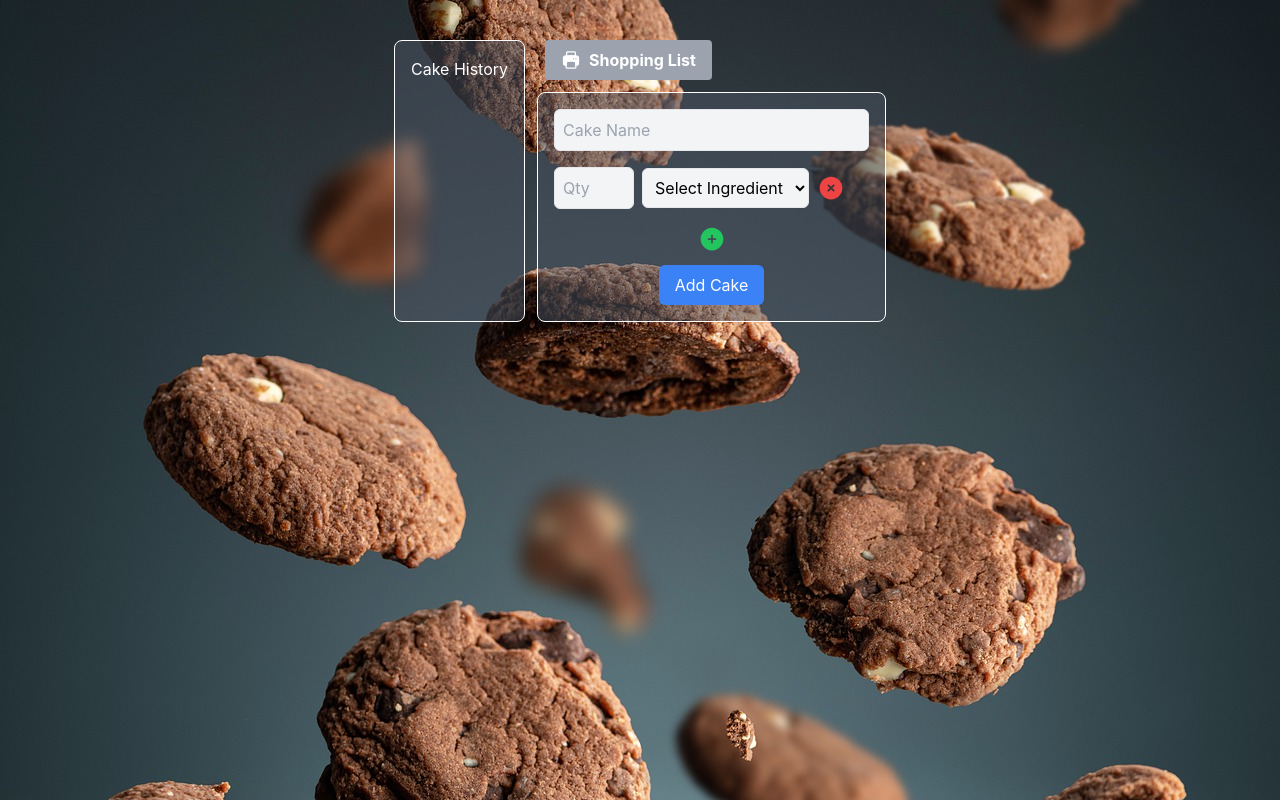
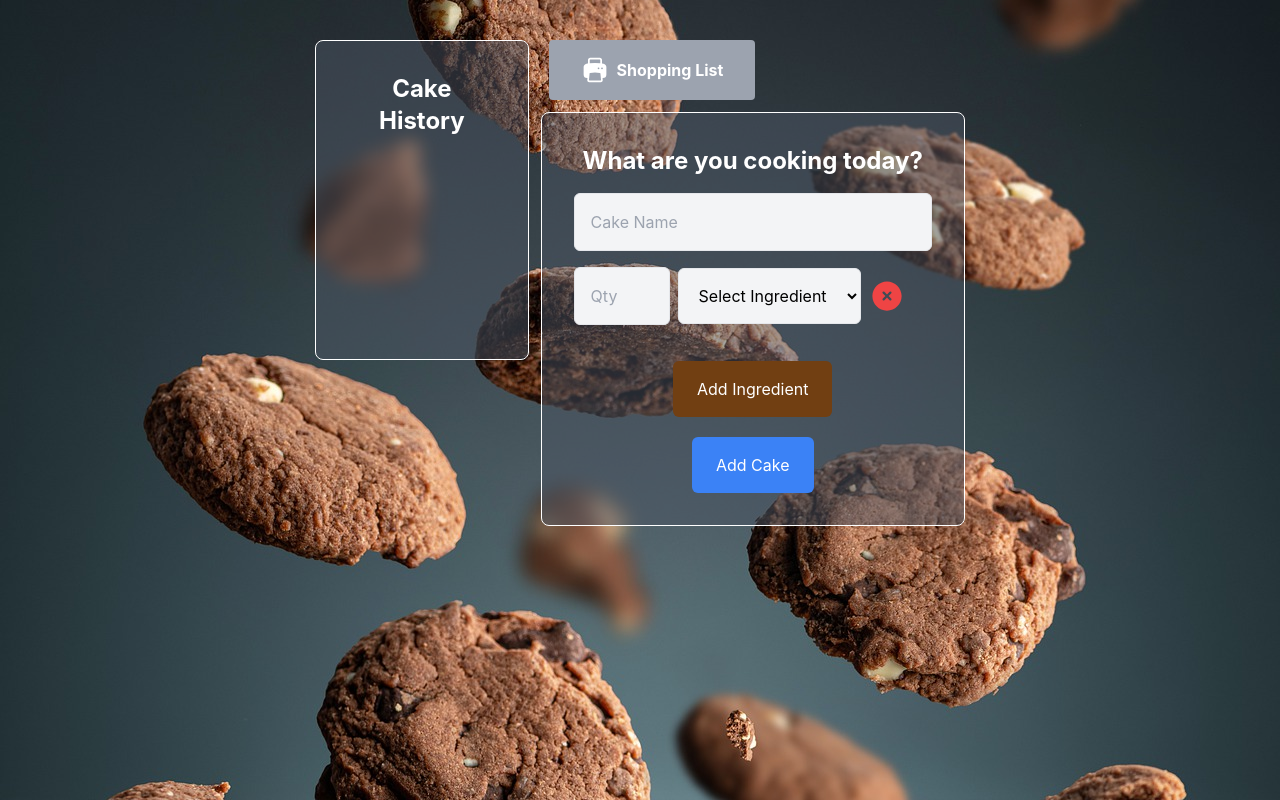
Before and after one commit to G29T/YummyCakeRecipePlanner, a React (Create React App) app: page / in a window 1280 px wide. Built offline with nearby package versions, Linux system fonts and the light colour scheme.

Commit message:
Make the web app responsive

```diff
--- a/src/components/cake-history/CakeHistory.jsx
+++ b/src/components/cake-history/CakeHistory.jsx
@@ -6,25 +6,25 @@ const CakeHistory = () => {
 
     return(
         <>
-            <p className="text-white text-center mb-4">Cake History</p>
+            <p className="text-white text-center text-lg md:text-xl lg:text-2xl font-bold mb-4">Cake History</p>
             <ul className="divide-y divide-gray-200">
                 {Object.keys(cakes).map(cakeKey => (
                     <li key={cakeKey} className="flex py-2 text-white">
-                        <span className='mr-2'>{cakes[cakeKey].name}</span>
+                        <span className='mr-2 text-sm md:text-base lg:text-lg'>{cakes[cakeKey].name}</span>
                         <div className="flex space-x-2">
                             <button
                                 type="button"
                                 className="text-white hover:text-gray-300"
 
                             >
-                                <PencilIcon className="h-4 w-4 mr-1" />
+                                <PencilIcon className="h-4 w-4 md:h-5 md:w-5 lg:h-6 lg:w-6 mr-1" />
                             </button>
                             <button
                                 type="button"
                                 className=" text-white hover:text-gray-300 "
 
                             >
-                                <TrashIcon className="h-4 w-4" />
+                                <TrashIcon className="h-4 w-4 md:h-5 md:w-5 lg:h-6 lg:w-6" />
                             </button>
                         </div>
                     </li>
--- a/src/components/cake-recip-form/CakeRecipeForm.jsx
+++ b/src/components/cake-recip-form/CakeRecipeForm.jsx
@@ -4,7 +4,7 @@ import { useCakeContext} from '../../context/CakeProvider';
 import { ingredientsData } from '../../data/ingredients-data';
 import IngredientList from '../ingredient-list/IngredientList';
 import CakeHistory from '../cake-history/CakeHistory';
-import { XCircleIcon, PlusCircleIcon, PrinterIcon } from '@heroicons/react/24/solid';
+import { XCircleIcon, PrinterIcon } from '@heroicons/react/24/solid';
 
 const CakeRecipeForm = () => {
     const { updateCakes, printShoppingList } = useCakeContext()
@@ -38,29 +38,30 @@ const CakeRecipeForm = () => {
 
     return(
         <div className="flex justify-center items-center mt-8">
-            <div className="flex flex-col md:flex-row max-w-2xl space-y-8 md:space-y-0 md:space-x-3">
-                <div className="w-full md:w-3/10 p-4 max-h-80 mt-2 overflow-y-auto border border-white bg-gray-600 bg-opacity-50 rounded-lg">
+            <div className="flex flex-col md:flex-row max-w-md md:max-w-2xl lg:max-w-4xl xl:max-w-6xl space-y-8 md:space-y-0 md:space-x-3">
+                <div className="w-full md:w-1/3 p-4 md:p-6 lg:p-8 max-h-80 mt-2 overflow-y-auto border border-white bg-gray-600 bg-opacity-50 rounded-lg">
                     <CakeHistory />
                 </div>
-                <div className="w-full md:w-7/10">
+                <div className="w-full md:w-2/3">
                     <div className="flex items-start">
                         <button
                             type="button"
                             data-testid="print-shopping-list"
                             onClick={printShoppingList}
-                            className="flex items-center mt-2 mb-3 ml-2 bg-gray-400 hover:bg-gray-500 text-white font-bold py-2 px-4 rounded"
+                            className="flex items-center mt-2 mb-3 ml-2 bg-gray-400 hover:bg-gray-500 text-white font-bold py-2 px-4 md:py-3 md:px-6 lg:py-4 lg:px-8 rounded"
                             >
-                                <PrinterIcon className="h-5 w-5 mr-2" />
+                                <PrinterIcon className="h-5 w-5 md:h-6 md:w-6 lg:h-7 lg:w-7 mr-2" />
                                 Shopping List
                         </button>
                     </div>
 
                     <form
-                        className="max-w-md mx-auto p-4 border border-white bg-gray-600 bg-opacity-50 rounded-lg"
+                        className="max-w-md mx-auto p-4 md:p-6 lg:p-8 border border-white bg-gray-600 bg-opacity-50 rounded-lg"
                         onSubmit={handleSubmit}
                     >
+                        <p className="text-white text-center text-lg md:text-xl lg:text-2xl font-bold mb-4">What are you cooking today?</p>
                         <input
-                            className="w-full p-2 mb-4 border rounded-md bg-gray-100 focus:outline-none focus:border-blue-500"
+                            className="w-full p-2 md:p-3 lg:p-4 mb-4 border rounded-md bg-gray-100 focus:outline-none focus:border-blue-500"
                             type="text"
                             placeholder="Cake Name"
                             value={cakeName}
@@ -68,7 +69,7 @@ const CakeRecipeForm = () => {
                             required
                         />
                         {cakeIngredients.map((ingredient, index) => (
-                            <div className="flex flex-row items-center mb-2" key={ingredient.id}>
+                            <div className="flex flex-row items-center mb-2 md:mb-3 lg:mb-4" key={ingredient.id}>
                                 <IngredientList
                                 key={ingredient.id}
                                 index={index}
@@ -81,7 +82,7 @@ const CakeRecipeForm = () => {
                                     onClick={() => removeIngredient(ingredient.id)}
                                     className="ml-2 mr-6 text-red-500 hover:text-red-600"
                                 >
-                                    <XCircleIcon className="h-7 w-7"/>
+                                    <XCircleIcon className="h-7 w-7 md:h-8 md:w-8 lg:h-9 lg:w-9"/>
                                 </button>
                             </div>
                         ))}
@@ -90,14 +91,14 @@ const CakeRecipeForm = () => {
                                 type="button"
                                 data-testid="add-ingredient"
                                 onClick={handleAddIngredient}
-                                className="text-green-500 hover:text-green-600 rounded-md mt-2"
+                                className="bg-yellow-900 hover:bg-yellow-950 text-white mt-3 md:mt-4 lg:mt-5 px-4 py-2 md:px-5 md:py-3 lg:px-6 lg:py-4 rounded-md"
                             >
-                                <PlusCircleIcon className="h-7 w-7"/>
+                                Add Ingredient
                             </button>
                             <button
                                 type="submit"
                                 data-testid="add-cake"
-                                className="bg-blue-500 hover:bg-blue-600 text-white mt-3 px-4 py-2 rounded-md"
+                                className="bg-blue-500 hover:bg-blue-600 text-white mt-3 md:mt-4 lg:mt-5 px-4 py-2 md:px-5 md:py-3 lg:px-6 lg:py-4 rounded-md"
                             >
                                 Add Cake
                             </button>
--- a/src/components/ingredient-list/IngredientList.jsx
+++ b/src/components/ingredient-list/IngredientList.jsx
@@ -3,14 +3,14 @@ import React from 'react';
 const IngredientList = ({ index, ingredients, handleIngredientSelect }) => {
   return (
     <div data-testid={`ingredient-list-${index}`} className="flex flex-row items-center">
-      <input className="max-w-20 p-2 mr-2 border rounded-md bg-gray-100 focus:outline-none focus:border-blue-500"
+      <input className="w-16 md:w-20 lg:w-24 p-2 md:p-3 lg:p-4 mr-2 border rounded-md bg-gray-100 focus:outline-none focus:border-blue-500"
         type="number"
         placeholder="Qty"
         onChange={(e) => handleIngredientSelect(index, 'quantity', e.target.value)}
         data-testid={`ingredient-quantity-${index}`}
         required
       />
-      <select className="p-2 border rounded-md bg-gray-100 focus:outline-none focus:border-blue-500"
+      <select className="p-2 md:p-3 lg:p-4 border rounded-md bg-gray-100 focus:outline-none focus:border-blue-500"
         onChange={(e) => handleIngredientSelect(index, 'ingredient', e.target.value)}
         data-testid={`ingredient-select-${index}`}
         required
--- a/src/components/shopping-list/ShoppingList.jsx
+++ b/src/components/shopping-list/ShoppingList.jsx
@@ -18,21 +18,21 @@ export const ShoppingList = () => {
     };
 
     return (
-        <div className="relative max-w-sm mx-auto mt-10 p-4 border border-white bg-gray-600 bg-opacity-50 rounded-lg">
+        <div className="relative max-w-xs md:max-w-md lg:max-w-xl xl:max-w-2xl mx-auto mt-10 p-4 border border-white bg-gray-600 bg-opacity-50 rounded-lg">
              <button
                 type="button"
                 data-testid="add-ingredient"
                 onClick={() =>  closeShoppingList(false)}
                 className="absolute top-2 right-2 text-white cursor-pointer"
             >
-                <XMarkIcon className="h-7 w-7"/>
+                <XMarkIcon className="h-7 w-7 md:h-8 md:w-8 lg:h-9 lg:w-9"/>
             </button>
-            <p className="text-xl font-bold text-white mb-4">Shopping list</p>
+            <p className="text-lg md:text-xl lg:text-2xl text-white font-bold mb-4">Shopping list</p>
             {Object.entries(shoppingList || {})
                 .map(([ingredient, quantity]) => (
                     <div key={uuidv4()} className="flex justify-between items-center">
-                        <p className="text-white font-bold">{ingredient}</p>
-                        <p className="text-white font-bold">{quantity}{displayMetric(ingredient)}</p>
+                        <p className="text-white font-bold text-base md:text-lg lg:text-xl">{ingredient}</p>
+                        <p className="text-white font-bold text-base md:text-lg lg:text-xl">{quantity}{displayMetric(ingredient)}</p>
                     </div>
                 ))
             }
```
